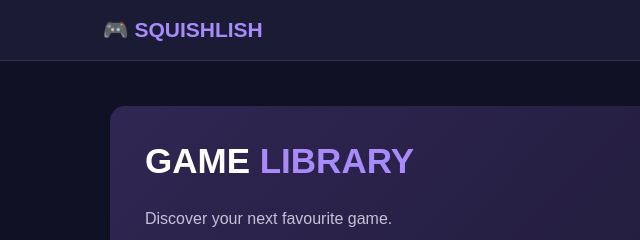
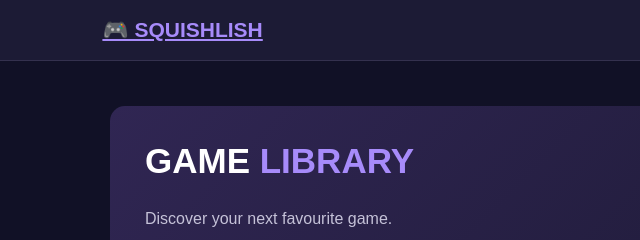
Before and after one commit to SquishLish/Squishlish_Unblocked_Games, a plain HTML site: page library.html in a window 1280 px wide. Shown: the top 240 px of the page, 0-640 px from the left. Drawn offline with Linux system fonts and the light colour scheme.

Commit message:
Update library.html

```diff
--- a/library.html
+++ b/library.html
@@ -184,7 +184,7 @@ footer {
 <body>
 
 <header>
-    <div class="logo">🎮 SQUISHLISH</div>
+    <a href="index.html" class="logo">🎮 SQUISHLISH</a>
     <nav>
         <a href="index.html">Home</a>
         <a href="library.html">Games</a>
```
